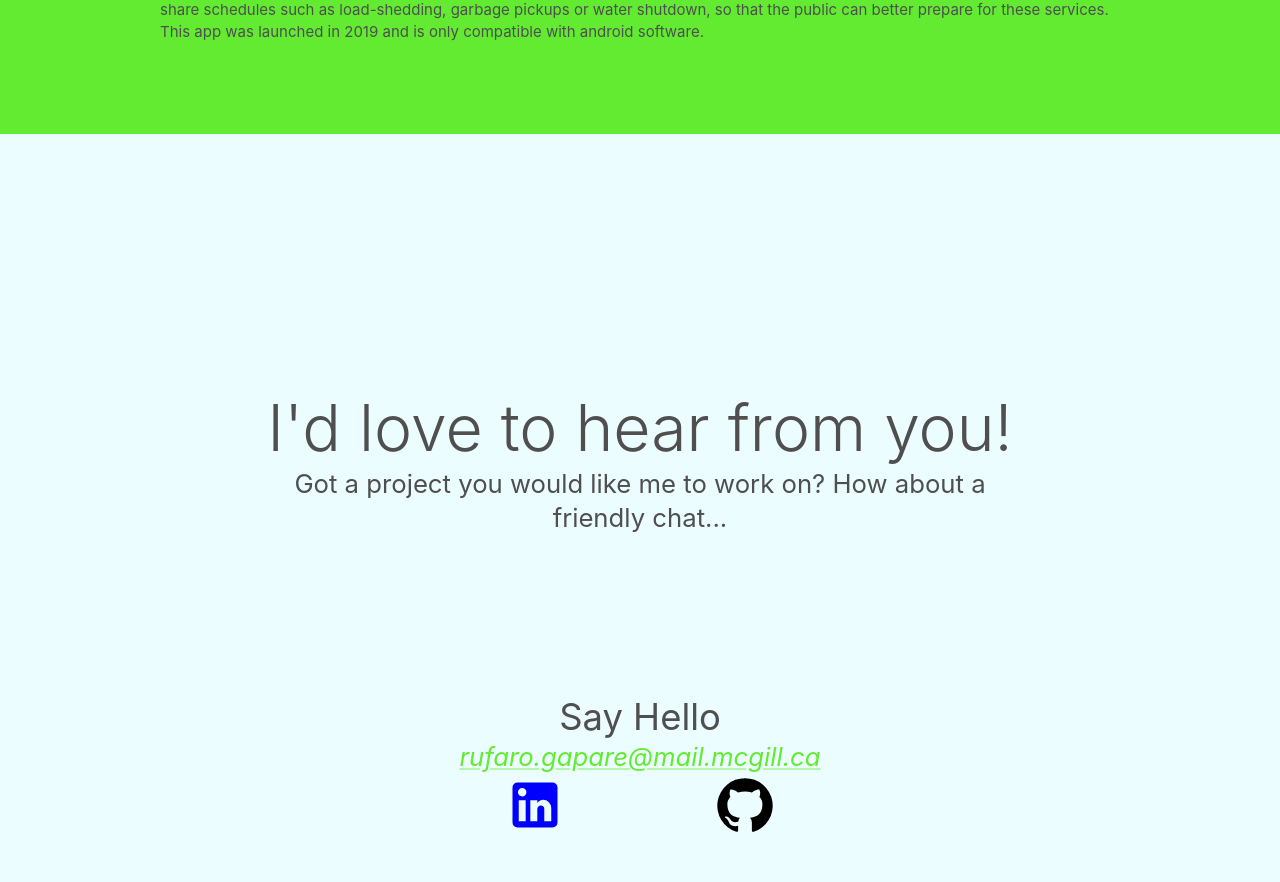
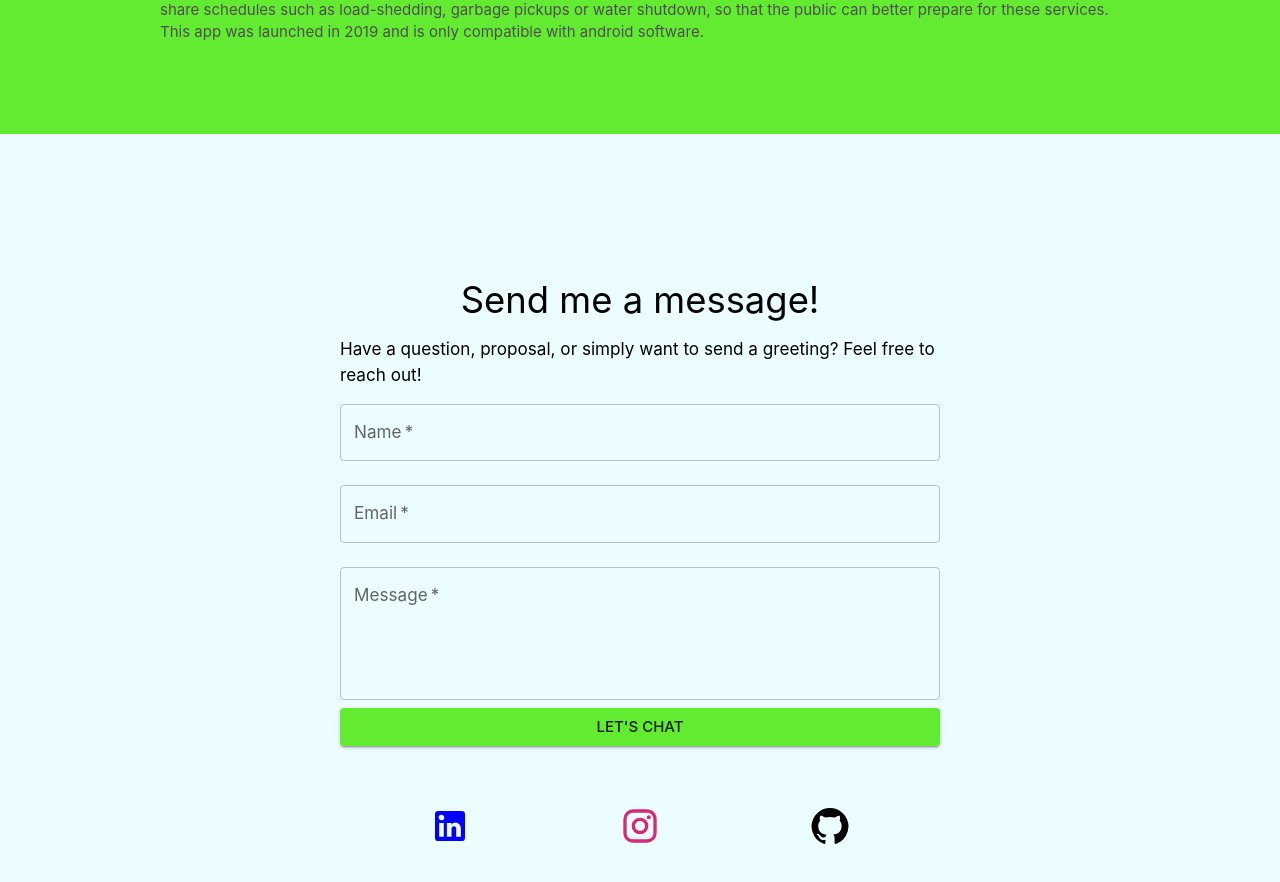
Before and after one commit to Clarisa1999/Portfolio, a React (Create React App) app: page / in a window 1280 px wide. Shown: the part 3338-4220 px from the top of the page. Built offline with nearby package versions, Linux system fonts and the light colour scheme.

Commit message:
contact page without backend

```diff
--- a/src/components/contact/contact.jsx
+++ b/src/components/contact/contact.jsx
@@ -1,61 +1,99 @@
-import { Box, Grid, Link, Typography } from "@mui/material";
-import React from "react";
-import { GitHub, YouTube } from "@mui/icons-material";
-import LinkedInIcon from "@mui/icons-material/LinkedIn";
+import { Box, Grid, Link, Stack } from "@mui/material";
+import { GitHub, Instagram, LinkedIn } from "@mui/icons-material";
+// import LinkedInIcon from "@mui/icons-material/LinkedIn";
 
-export default function Contact() {
+//export default function Contact() {
+
+import React, { useState } from "react";
+import { TextField, Button, Container, Typography } from "@mui/material";
+
+const Contact = () => {
+  const [formData, setFormData] = useState({
+    name: "",
+    email: "",
+    message: "",
+  });
+
+  const handleChange = (e) => {
+    setFormData({
+      ...formData,
+      [e.target.name]: e.target.value,
+    });
+  };
+
+  const handleSubmit = (e) => {
+    e.preventDefault();
+    // Add logic to handle form submission (e.g., send data to your server)
+
+    // For demonstration purposes, let's log the form data
+    console.log("Form Data:", formData);
+  };
+
   return (
     <Box
-      id="contact"
+      component="div"
       sx={{
-        background: (theme) => theme.palette.background.paper,
+        minHeight: "100vh",
         display: "flex",
         flexDirection: "column",
-        alignItems: "center",
         justifyContent: "center",
-        minHeight: "100vh",
+        alignItems: "center", // Center horizontally
+        background: (theme) => theme.palette.background.paper,
       }}
     >
+      <Stack sx={{ maxWidth: "sm" }}>
+        <Typography variant="h4" align="center" gutterBottom sx={{ marginTop: "10%" }}>
+          Send me a message!
+        </Typography>
+        <Typography>
+          Have a question, proposal, or simply want to send a greeting? Feel free to reach
+          out!
+        </Typography>
+
+        <form onSubmit={handleSubmit}>
+          <TextField
+            label="Name"
+            variant="outlined"
+            fullWidth
+            margin="normal"
+            name="name"
+            value={formData.name}
+            onChange={handleChange}
+            required
+          />
+          <TextField
+            label="Email"
+            variant="outlined"
+            fullWidth
+            margin="normal"
+            type="email"
+            name="email"
+            value={formData.email}
+            onChange={handleChange}
+            required
+          />
+          <TextField
+            label="Message"
+            variant="outlined"
+            fullWidth
+            margin="normal"
+            multiline
+            rows={4}
+            name="message"
+            value={formData.message}
+            onChange={handleChange}
+            required
+          />
+          <Button type="submit" variant="contained" color="primary" fullWidth>
+            Let's Chat
+          </Button>
           <Box
             sx={{
               display: "flex",
-          flexDirection: "column",
-          width: "60%",
-          padding: 20,
-        }}
-      >
-        <Typography variant="h2" textAlign="center" color="text.primary">
-          I'd love to hear from you!
-        </Typography>
-        <Typography variant="h5" textAlign="center" color="text.primary">
-          Got a project you would like me to work on? How about a friendly chat...
-        </Typography>
-      </Box>
-      <Box>
-        <Typography variant="h4" textAlign="center" color="text.primary">
-          Say Hello
-        </Typography>
-        <Link
-          href="mailto:rufaro.gapare@mail.mcgill.ca"
-          target="_blank"
-          underline="always"
-        >
-          <Typography
-            variant="h5"
-            textAlign="center"
-            color="text.paper"
-            sx={{ fontStyle: "italic" }}
-          >
-            rufaro.gapare@mail.mcgill.ca
-          </Typography>
-        </Link>
-      </Box>
-      <Box
-        sx={{
-          display: "flex",
-          justifyContent: "flex-around",
-          alignItems: "flex-end",
+              justifyContent: "center",
+              alignItems: "center",
               gap: "150px",
+              paddingTop: "10%",
             }}
           >
             <Link
@@ -63,35 +101,40 @@ export default function Contact() {
               target="_blank"
               underline="hover"
             >
-          <LinkedInIcon
+              <LinkedIn
                 sx={{
                   color: (theme) => (theme.palette.mode === "light" ? "blue" : "white"),
                   display: "inline",
-              fontSize: 60,
+                  fontSize: 40,
                 }}
-          ></LinkedInIcon>
+              ></LinkedIn>
             </Link>
 
             <Link href="https://github.com/Clarisa1999" target="_blank" underline="hover">
+              <Instagram
+                sx={{
+                  color: (theme) =>
+                    theme.palette.mode === "light" ? "#d62976" : "white",
+                  display: "inline",
+                  fontSize: 40,
+                }}
+              ></Instagram>
+            </Link>
+
+            <Link href="https://youtu.be/awDLuwGDcoI" target="_blank" underline="hover">
               <GitHub
                 sx={{
                   color: (theme) => (theme.palette.mode === "light" ? "black" : "white"),
                   display: "inline",
-              fontSize: 60,
+                  fontSize: 40,
                 }}
               ></GitHub>
             </Link>
-
-        {/* <Link href="https://youtu.be/awDLuwGDcoI" target="_blank" underline="hover">
-          <YouTube
-            sx={{
-              color: (theme) => (theme.palette.mode === "light" ? "red" : "white"),
-              display: "inline",
-              fontSize: 60,
-            }}
-          ></YouTube>
-        </Link> */}
           </Box>
+        </form>
+      </Stack>
     </Box>
   );
-}
+};
+
+export default Contact;
```
Lines whose indentation alone changed are shown as unchanged.
